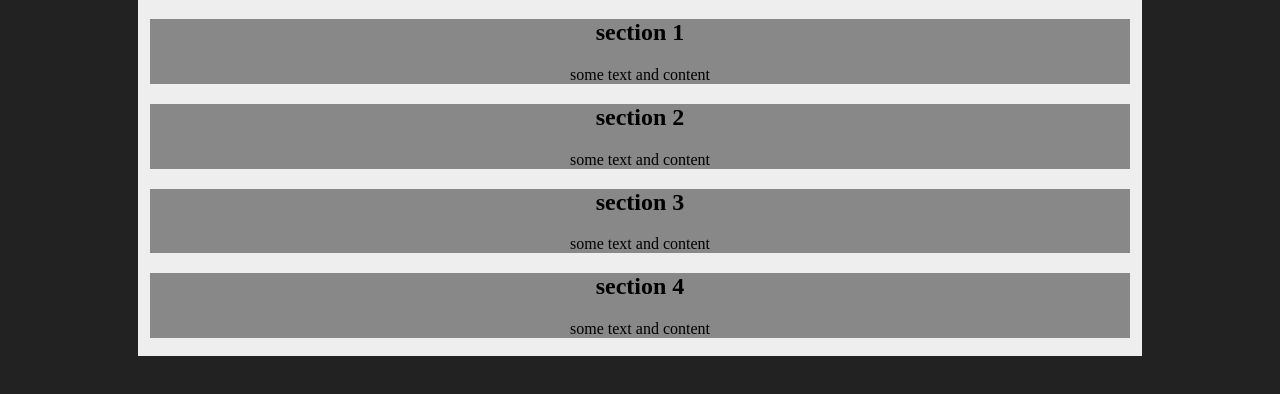
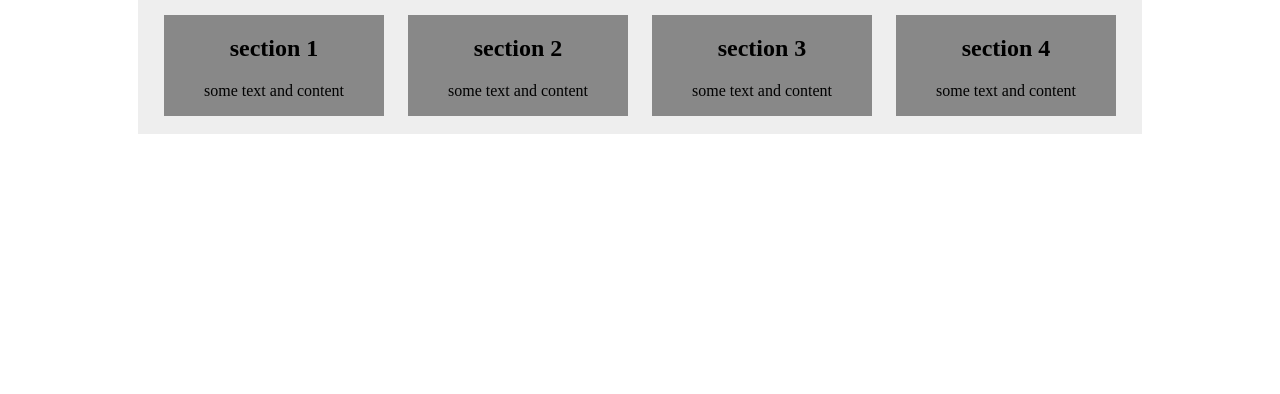
Before and after one commit to DM-University-Projects/Lab-04, a plain HTML site: page index.html in a window 1280 px wide. Shown: the part 130-524 px from the top of the page. Drawn offline with Linux system fonts and the light colour scheme.

Commit message:
Added Code
Added Some Code within the CSS File

```diff
--- a/css/styles.css
+++ b/css/styles.css
@@ -35,3 +35,26 @@ section {
 section:hover {
   background: #666;
 }
+
+@media screen and (min-width: 500px) {
+  body {
+
+	  background: blue;
+  }
+  section {
+	  display: inline-block;
+	  width: 45%;
+  }
+
+}
+
+@media screen and (min-width: 1000px) {
+  body {
+
+	  background: white;
+     }
+   section {
+	       width: 22%;
+	       display: inline-block;
+           }
+}
```
